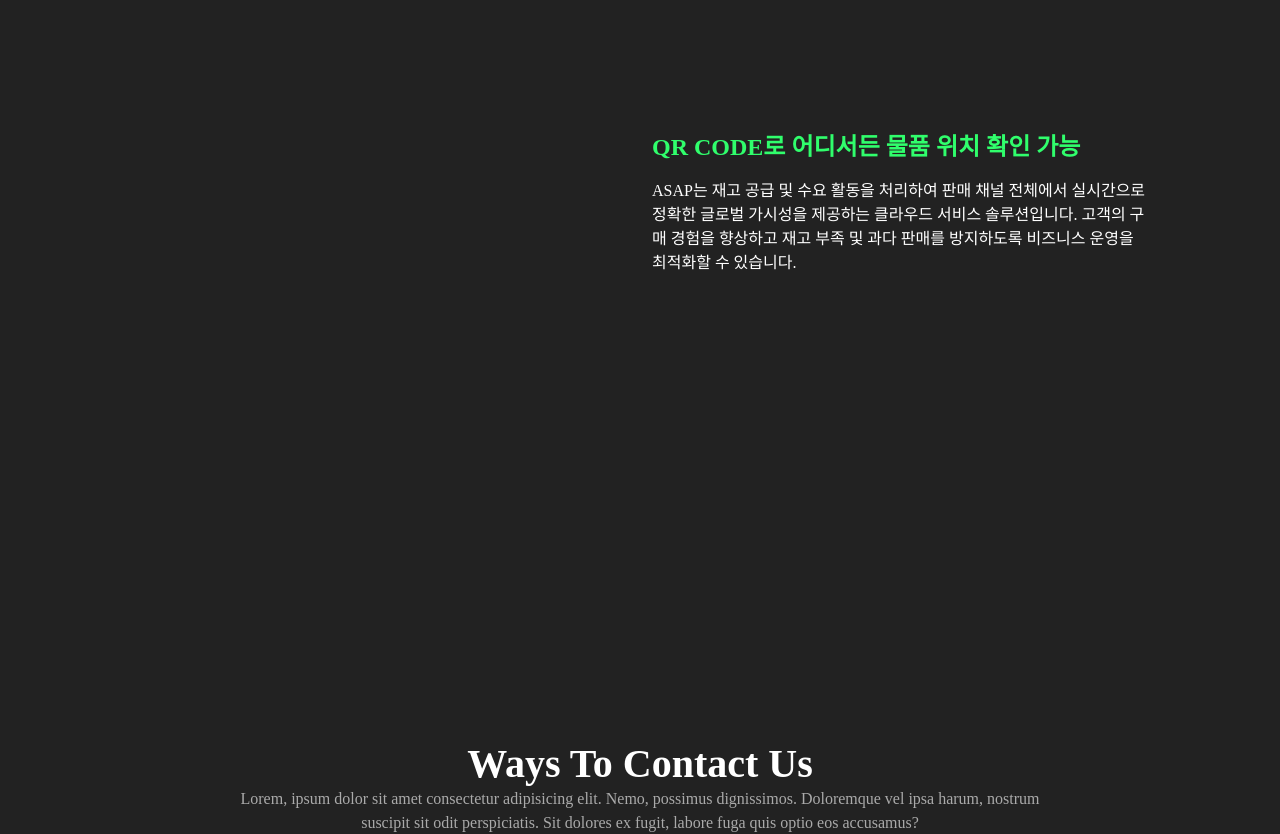
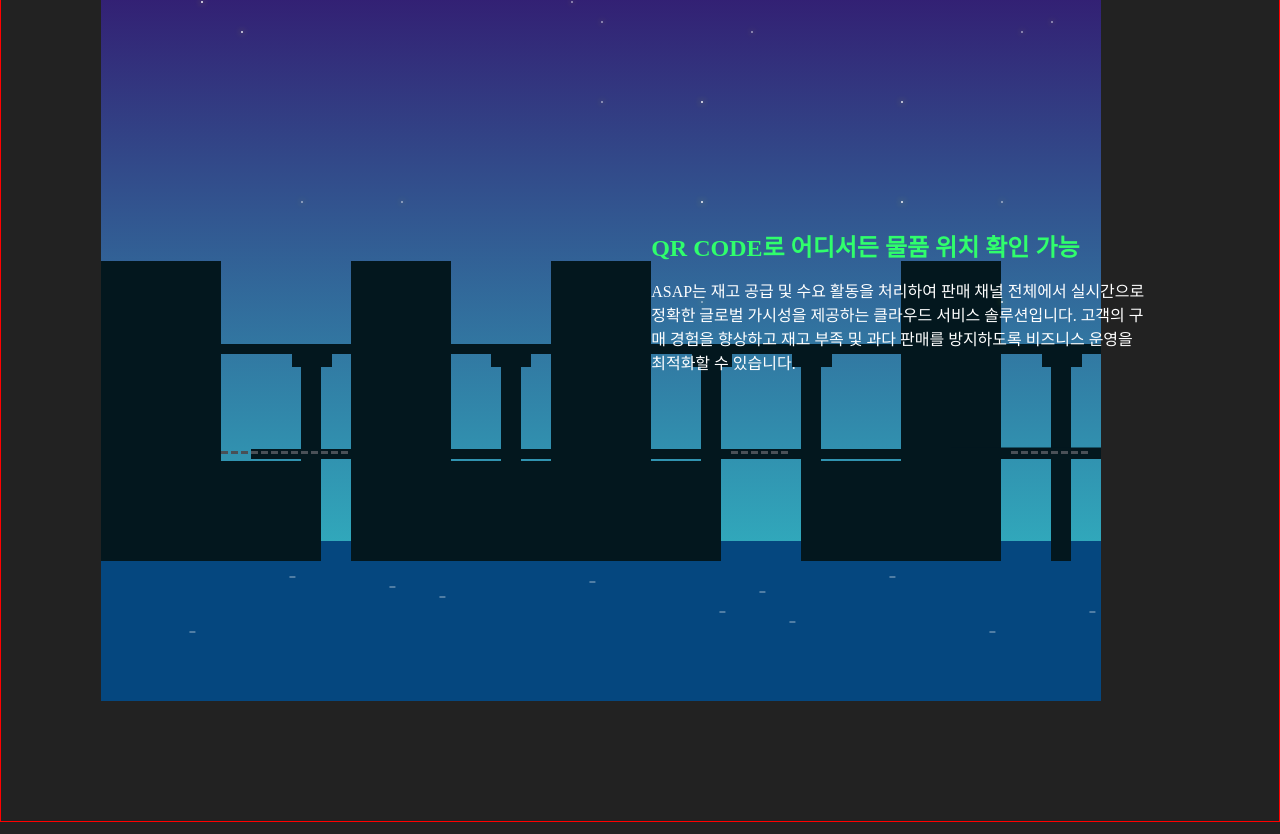
Before and after one commit to mskim0425/asap, a React (Create React App) app in the folder asap/: page / in a window 1280 px wide. Shown: the part 1020-1854 px from the top of the page. Built offline with nearby package versions, Linux system fonts and the light colour scheme; no server answers.

Commit message:
입출고 수량 변경시 재고량 변화, 추가시 새로고침

```diff
--- a/asap/src/App.js
+++ b/asap/src/App.js
@@ -4,6 +4,7 @@
 import Main from "./Pages/Main";
 import Chart from "./Pages/Chart";
 import Admin from "./Pages/Admin";
+import StuffDetail from "./Pages/StuffDetail";
 import Error from "./Component/Error/Error";
 import Loading from "./Component/loading/Loading";
 
@@ -17,7 +18,7 @@
         <Route path="/admin" Component={Admin} />
         <Route path="/error" Component={Error} />
         <Route path="/loading" Component={Loading} />
-        <Route path="/chart" Component={Chart} />
+        <Route path="/admin/:id" Component={StuffDetail} />
       </Routes>
     </BrowserRouter>
   );
--- /dev/null
+++ b/asap/src/Component/Animation/NightCity.jsx
@@ -0,0 +1,17 @@
+import "../../style/NightCity.css";
+
+const NightCity = () => {
+  return (
+    <div className="nightCity">
+      <div className="river"></div>
+      <div className="river-float"></div>
+      <div className="building"></div>
+      <div className="track"></div>
+      <div className="train-container">
+        <div className="train"></div>
+      </div>
+    </div>
+  );
+};
+
+export default NightCity;
--- a/asap/src/Pages/Main.jsx
+++ b/asap/src/Pages/Main.jsx
@@ -1,6 +1,7 @@
 import "../style/Main.css";
 import anime from "animejs/lib/anime.es.js";
 import { useEffect } from "react";
+import NightCity from "../Component/Animation/NightCity";
 
 const Main = () => {
   // useEffect(() => {
@@ -61,7 +62,9 @@
         </div>
       </section>
       <section id="stuff">
-        <div className="container2"></div>
+        {/* <div className="container2"></div> */}
+        <NightCity />
+
         <div className="squareText">
           <h3>QR CODE로 어디서든 물품 위치 확인 가능</h3>
           <span>
--- /dev/null
+++ b/asap/src/Pages/StuffDetail.jsx
@@ -0,0 +1,93 @@
+import { useParams } from "react-router-dom";
+import axios from "axios";
+import React, { useState, useEffect } from "react";
+
+const StuffDetail = () => {
+  const param = useParams();
+  const id = param.id;
+
+  const [stores, setStores] = useState([]);
+  const [release, setRelease] = useState([]);
+  const [product, setProduct] = useState([]);
+
+  useEffect(() => {
+    const getDetail = async () => {
+      try {
+        const response = await axios.get(`/find-one?pId=${id}`);
+        console.log(response.data);
+        setStores(response.data.insertLogs);
+        setProduct(response.data.product);
+        setRelease(response.data.releaseLogs);
+      } catch (e) {
+        console.error(e.message);
+      }
+    };
+
+    getDetail();
+  }, []);
+
+  return (
+    <div
+      style={{ backgroundColor: "black", height: "100vh", paddingTop: "70px" }}
+    >
+      <div className="detail">
+        <div className="detail_wrapper">
+          <div className="detail_row">
+            <div className="detail_cell color">상품명</div>
+            <div className="detail_cell color">가격</div>
+            <div className="detail_cell color">바코드</div>
+            <div className="detail_cell color">재고</div>
+          </div>
+          <div className="detail_row">
+            <div className="detail_cell height">{product.pname}</div>
+            <div className="detail_cell height">${product.price}</div>
+            <div className="detail_cell height">{product.pcode}</div>
+            <div className="detail_cell height">{product.cnt}</div>
+          </div>
+        </div>
+        <div className="store_row header">
+          <div>입고일</div>
+          <div>입고량</div>
+          <div>창고 이름</div>
+          <div>창고 위치</div>
+        </div>
+        {stores &&
+          stores.map((store, index) => {
+            return (
+              <div key={index}>
+                <div className="store_row">
+                  <div>{store.receiveIn}</div>
+                  <div>{store.pinsert}</div>
+                  <div>{store.wname}</div>
+                  <div>{store.wloc}</div>
+                </div>
+              </div>
+            );
+          })}
+      </div>
+      <div>
+        <div className="release_row header">
+          <div>출고일</div>
+          <div>출고량</div>
+          <div>창고 이름</div>
+          <div>창고 위치</div>
+        </div>
+        {release &&
+          release.map((release, index) => {
+            return (
+              <div key={index}>
+                <div className="release_row">
+                  <div>{release.releaseAt}</div>
+                  <div>{release.quantity}</div>
+                  <div>{release.wname}</div>
+                  <div>{release.wloc}</div>
+                </div>
+              </div>
+            );
+          })}
+      </div>
+    </div>
+  );
+};
+
+export default StuffDetail;
--- a/asap/src/style/Main.css
+++ b/asap/src/style/Main.css
@@ -194,6 +194,7 @@
 
 #stuff {
   position: relative;
+  border: 1px solid red;
 }
 
 #stuff .container2 {
--- /dev/null
+++ b/asap/src/style/NightCity.css
@@ -0,0 +1,173 @@
+.nightCity {
+  /* border: 1px solid red; */
+  position: relative;
+  width: 1000px;
+  height: 100vh;
+  /* display: flex; */
+  /* justify-content: center; */
+  /* align-items: center; */
+  overflow: hidden;
+  cursor: pointer;
+}
+
+.nightCity:before {
+  content: "";
+  position: absolute;
+  background-image: linear-gradient(to top, #30cfd0 0%, #330867 100%);
+  width: 100%;
+  height: 100%;
+  top: 0;
+}
+
+.nightCity:after {
+  content: "";
+  position: absolute;
+  background-color: rgba(255, 255, 255, 0.7);
+  width: 2px;
+  height: 2px;
+  top: 100px;
+  left: 100px;
+  box-shadow: 100px -10px rgba(255, 255, 255, 0.7),
+    200px -10px rgba(255, 255, 255, 0.7), 300px -10px rgba(255, 255, 255, 0.7),
+    370px 0 rgba(255, 255, 255, 0.4), 80px -10px rgba(255, 255, 255, 0.7),
+    40px -20px rgba(255, 255, 255, 0.4), 40px 30px rgba(255, 255, 255, 0.4),
+    250px -30px rgba(255, 255, 255, 0.4), 500px 100px rgba(255, 255, 255, 0.7),
+    100px 200px rgba(255, 255, 255, 0.4), 400px 100px rgba(255, 255, 255, 0.4),
+    500px 300px rgba(255, 255, 255, 0.4), 400px 20px rgba(255, 255, 255, 0.4),
+    40px 30px rgba(255, 255, 255, 0.4), 550px 30px rgba(255, 255, 255, 0.4),
+    500px 200px rgba(255, 255, 255, 0.7), 200px 200px rgba(255, 255, 255, 0.4),
+    700px 100px rgba(255, 255, 255, 0.4), 1000px 300px rgba(255, 255, 255, 0.4),
+    1000px 100px rgba(255, 255, 255, 0.4), 800px 300px rgba(255, 255, 255, 0.4),
+    850px 20px rgba(255, 255, 255, 0.4), 820px 30px rgba(255, 255, 255, 0.4),
+    550px 1000px rgba(255, 255, 255, 0.4), 700px 200px rgba(255, 255, 255, 0.7),
+    800px 200px rgba(255, 255, 255, 0.4), 700px 100px rgba(255, 255, 255, 0.4),
+    800px 300px rgba(255, 255, 255, 0.4);
+  filter: drop-shadow(0 0 3px yellow);
+}
+
+.river {
+  position: absolute;
+  width: 100%;
+  height: 20%;
+  background-color: #05477f;
+  bottom: 0;
+}
+
+.river-float {
+  position: absolute;
+  background-color: rgba(255, 255, 255, 0.3);
+  height: 2px;
+  width: 10px;
+  top: 85%;
+  left: 45%;
+  box-shadow: 200px 40px rgba(255, 255, 255, 0.3),
+    130px 30px rgba(255, 255, 255, 0.3), 170px 10px rgba(255, 255, 255, 0.3),
+    -200px 5px rgba(255, 255, 255, 0.3), -300px -5px rgba(255, 255, 255, 0.3),
+    -500px 30px rgba(255, 255, 255, 0.3), -150px 15px rgba(255, 255, 255, 0.3),
+    -550px -25px rgba(255, 255, 255, 0.3), -400px 50px rgba(255, 255, 255, 0.3),
+    400px 50px rgba(255, 255, 255, 0.3), 600px 5px rgba(255, 255, 255, 0.3),
+    300px -5px rgba(255, 255, 255, 0.3), 500px 30px rgba(255, 255, 255, 0.3),
+    650px 50px rgba(255, 255, 255, 0.3);
+  opacity: 0;
+  animation: waves 2.5s linear infinite;
+}
+
+.building {
+  position: absolute;
+  background-color: #03171e;
+  width: 100px;
+  height: 300px;
+  top: 45%;
+  box-shadow: 20px 0 #03171e, 250px 0 #03171e, 450px 0 #03171e, 800px 0 #03171e,
+    1000px 0 #03171e;
+}
+
+.building:before {
+  content: "";
+  position: absolute;
+  background-color: #03171e;
+  width: 170px;
+  height: 100px;
+  left: 50px;
+  top: 66.7%;
+  box-shadow: 240px 0 #03171e, 400px 0 #03171e, 650px 0 #03171e;
+}
+
+.building:after {
+  content: "";
+  position: absolute;
+  background-color: #03171e;
+  width: 20px;
+  height: 200px;
+  left: 70px;
+  top: 33.3%;
+  left: 200px;
+  box-shadow: 200px 0 #03171e, 400px 0 #03171e, 500px 0 #03171e, 750px 0 #03171e,
+    970px 0 #03171e;
+}
+
+@keyframes waves {
+  0% {
+    transform: translateX(0);
+    opacity: 1;
+  }
+  50% {
+    transform: translateX(50px);
+    opacity: 1;
+  }
+  100% {
+    transform: translateX(100px);
+    opacity: 0;
+    width: 0;
+  }
+}
+
+.track {
+  position: absolute;
+  background-color: #03171e;
+  width: 700px;
+  height: 10px;
+  left: 150px;
+  top: 68.5%;
+  box-shadow: 400px 0 #03171e, -40px -105px #03171e, 700px -1.5px #03171e,
+    900px -105px #03171e, 200px -105px #03171e, 700px -105px #03171e,
+    400px -105px #03171e;
+}
+
+.track:before {
+  content: "";
+  position: absolute;
+  width: 7px;
+  height: 2.5px;
+  top: 2px;
+  left: -20px;
+  background-color: #495057;
+  box-shadow: -10px 0 #495057, 10px 0 #495057, 20px 0 #495057, 30px 0 #495057,
+    40px 0 #495057, 50px 0 #495057, 60px 0 #495057, 70px 0 #495057,
+    80px 0 #495057, 90px 0 #495057, 100px 0 #495057, 110px 0 #495057,
+    500px 0 #495057, 510px 0 #495057, 520px 0 #495057, 530px 0 #495057,
+    540px 0 #495057, 550px 0 #495057, 780px 0 #495057, 790px 0 #495057,
+    800px 0 #495057, 810px 0 #495057, 820px 0 #495057, 830px 0 #495057,
+    840px 0 #495057, 850px 0 #495057, 980px 0 #495057, 990px 0 #495057,
+    1000px 0 #495057;
+}
+
+.track:after {
+  content: "";
+  position: absolute;
+  background-color: #03171e;
+  width: 40px;
+  height: 15px;
+  top: -97px;
+  left: 41px;
+  box-shadow: 199px 0 #03171e, 400px 0 #03171e, 500px 0 #03171e, 750px 0 #03171e;
+}
+
+.train {
+  position: absolute;
+  /* background-color: #014f86; */
+  /* background-color: red; */
+  height: 25px;
+  width: 60px;
+  top: 0;
+}
```
Also changed, not shown: asap/src/Pages/Admin.jsx (+39 -30 lines).
